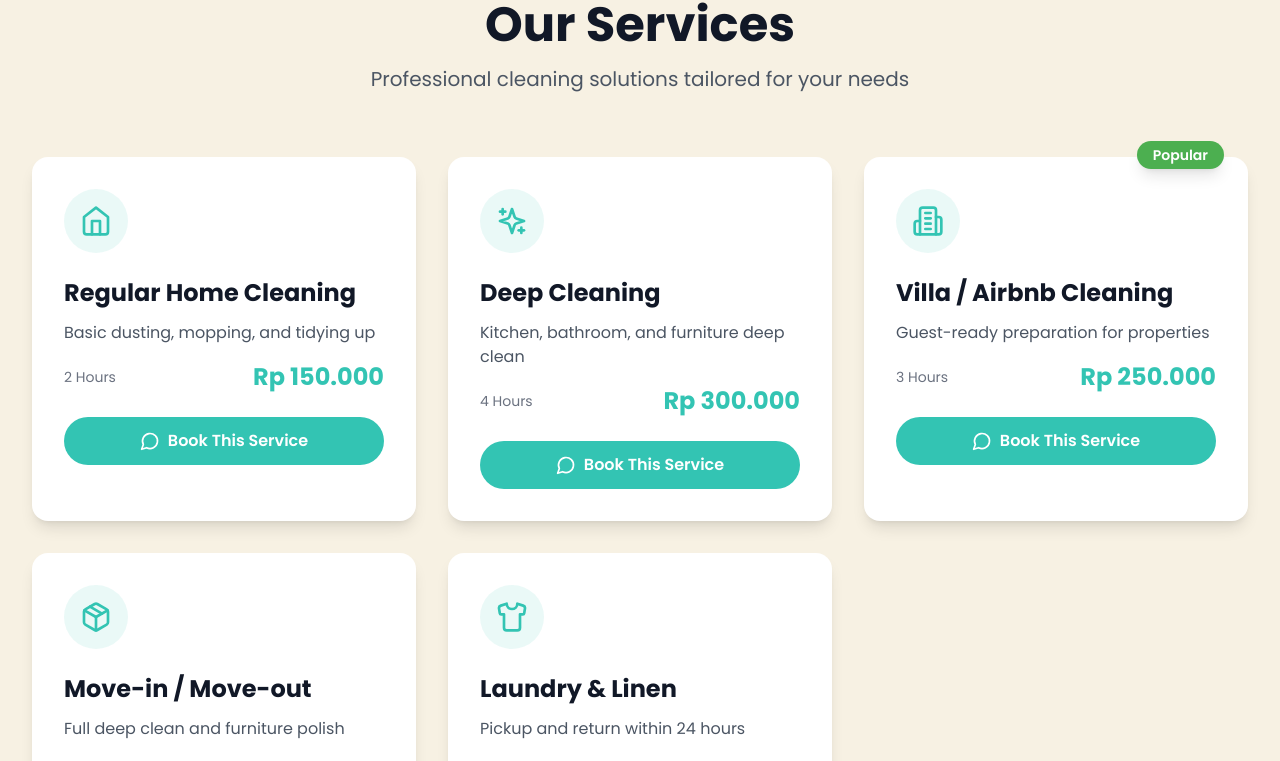
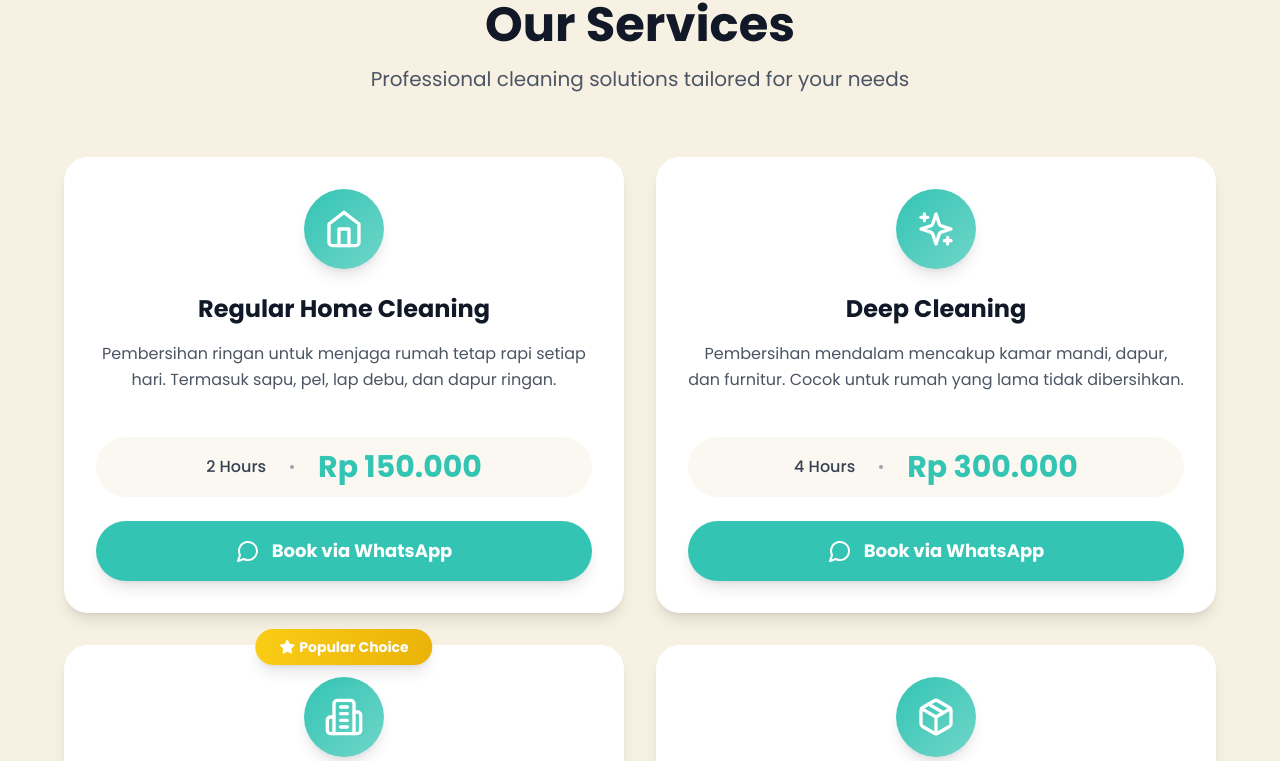
Before and after one commit to haniffaiq/bersihbali, a React (Vite) app: page / in a window 1280 px wide. Shown: the part 879-1640 px from the top of the page. Built offline with nearby package versions, Linux system fonts and the light colour scheme.

Commit message:
Updated App.tsx

```diff
--- a/src/App.tsx
+++ b/src/App.tsx
@@ -27,43 +27,43 @@ function App() {
     {
       icon: Home,
       title: 'Regular Home Cleaning',
-      description: 'Basic dusting, mopping, and tidying up',
+      description: 'Pembersihan ringan untuk menjaga rumah tetap rapi setiap hari. Termasuk sapu, pel, lap debu, dan dapur ringan.',
       duration: '2 Hours',
       price: 'Rp 150.000',
-      message: 'Halo BersihBali, saya mau pesan layanan Regular Home Cleaning untuk area [tulis lokasi Anda].'
+      message: 'Halo BersihBali 👋, saya ingin pesan *Regular Home Cleaning* untuk area [Lokasi Anda].'
     },
     {
       icon: Sparkles,
       title: 'Deep Cleaning',
-      description: 'Kitchen, bathroom, and furniture deep clean',
+      description: 'Pembersihan mendalam mencakup kamar mandi, dapur, dan furnitur. Cocok untuk rumah yang lama tidak dibersihkan.',
       duration: '4 Hours',
       price: 'Rp 300.000',
-      message: 'Halo BersihBali, saya mau pesan layanan Deep Cleaning untuk area [tulis lokasi Anda].'
+      message: 'Halo BersihBali 👋, saya ingin pesan *Deep Cleaning* untuk area [Lokasi Anda].'
     },
     {
       icon: Building2,
       title: 'Villa / Airbnb Cleaning',
-      description: 'Guest-ready preparation for properties',
+      description: 'Layanan khusus villa dan Airbnb, termasuk ganti linen, tata tempat tidur, dan bersihkan seluruh area agar siap untuk tamu.',
       duration: '3 Hours',
       price: 'Rp 250.000',
       popular: true,
-      message: 'Halo BersihBali, saya mau pesan layanan Villa/Airbnb Cleaning untuk area [tulis lokasi Anda].'
+      message: 'Halo BersihBali 👋, saya ingin pesan *Villa/Airbnb Cleaning* untuk area [Lokasi Anda].'
     },
     {
       icon: Package,
-      title: 'Move-in / Move-out',
-      description: 'Full deep clean and furniture polish',
+      title: 'Move-In / Move-Out Cleaning',
+      description: 'Paket lengkap untuk pindahan rumah atau kantor. Termasuk deep clean total dan poles furnitur agar siap huni.',
       duration: '5 Hours',
       price: 'Rp 400.000',
-      message: 'Halo BersihBali, saya mau pesan layanan Move-in/Move-out Cleaning untuk area [tulis lokasi Anda].'
+      message: 'Halo BersihBali 👋, saya ingin pesan *Move-In/Move-Out Cleaning* untuk area [Lokasi Anda].'
     },
     {
       icon: Shirt,
       title: 'Laundry & Linen',
-      description: 'Pickup and return within 24 hours',
+      description: 'Cuci dan setrika linen, sprei, dan handuk dengan layanan antar-jemput 24 jam. Praktis untuk villa dan Airbnb.',
       duration: 'Per Kg',
       price: 'Rp 20.000',
-      message: 'Halo BersihBali, saya mau pesan layanan Laundry & Linen untuk area [tulis lokasi Anda].'
+      message: 'Halo BersihBali 👋, saya ingin pesan *Laundry & Linen* untuk area [Lokasi Anda].'
     }
   ];
 
@@ -190,34 +190,44 @@ function App() {
             </p>
           </div>
 
-          <div className="grid grid-cols-1 md:grid-cols-2 lg:grid-cols-3 gap-8">
+          <div className="grid grid-cols-1 md:grid-cols-2 gap-8 max-w-6xl mx-auto">
             {services.map((service, index) => (
-              <div key={index} className="bg-white rounded-2xl p-8 shadow-lg hover:shadow-2xl transition-all transform hover:-translate-y-2 relative">
+              <div key={index} className="bg-white rounded-3xl p-8 shadow-lg hover:shadow-turquoise/30 hover:shadow-2xl transition-all duration-300 transform hover:-translate-y-2 relative group">
                 {service.popular && (
-                  <div className="absolute -top-4 right-6 bg-green-accent text-white px-4 py-1 rounded-full text-sm font-semibold shadow-lg">
-                    Popular
+                  <div className="absolute -top-4 left-1/2 transform -translate-x-1/2 bg-gradient-to-r from-yellow-400 to-yellow-500 text-white px-6 py-2 rounded-full text-sm font-bold shadow-lg flex items-center space-x-1">
+                    <Star className="w-4 h-4 fill-current" />
+                    <span>Popular Choice</span>
                   </div>
                 )}
-                <div className="w-16 h-16 bg-turquoise/10 rounded-full flex items-center justify-center mb-6">
-                  <service.icon className="w-8 h-8 text-turquoise" />
+                <div className="text-center">
+                  <div className="w-20 h-20 bg-gradient-to-br from-turquoise to-turquoise/70 rounded-full flex items-center justify-center mb-6 mx-auto shadow-lg group-hover:scale-110 transition-transform duration-300">
+                    <service.icon className="w-10 h-10 text-white" />
                   </div>
-                <h3 className="text-2xl font-bold text-gray-900 mb-3">{service.title}</h3>
-                <p className="text-gray-600 mb-4">{service.description}</p>
-                <div className="flex justify-between items-center mb-6 text-sm">
-                  <span className="text-gray-500">{service.duration}</span>
-                  <span className="text-2xl font-bold text-turquoise">{service.price}</span>
+                  <h3 className="text-2xl font-bold text-gray-900 mb-4">{service.title}</h3>
+                  <p className="text-gray-600 mb-6 leading-relaxed min-h-[4.5rem]">{service.description}</p>
+                  <div className="flex justify-center items-center space-x-6 mb-6 text-base bg-sand/50 py-3 px-6 rounded-full">
+                    <span className="text-gray-700 font-medium">{service.duration}</span>
+                    <span className="w-1 h-1 bg-gray-400 rounded-full"></span>
+                    <span className="text-3xl font-bold text-turquoise">{service.price}</span>
                   </div>
                   <a
                     href={createWhatsAppLink(service.message)}
                     target="_blank"
                     rel="noopener noreferrer"
-                  className="w-full bg-turquoise text-white px-6 py-3 rounded-full font-semibold hover:bg-turquoise/90 transition-all flex items-center justify-center space-x-2"
+                    className="w-full bg-turquoise text-white px-8 py-4 rounded-full font-bold text-lg hover:bg-turquoise/90 hover:scale-105 transition-all duration-300 flex items-center justify-center space-x-3 shadow-lg group-hover:shadow-turquoise/40"
                   >
-                  <MessageCircle className="w-5 h-5" />
-                  <span>Book This Service</span>
+                    <MessageCircle className="w-6 h-6" />
+                    <span>Book via WhatsApp</span>
                   </a>
                 </div>
+              </div>
             ))}
+          </div>
+
+          <div className="mt-12 text-center">
+            <p className="text-gray-600 text-lg">
+              Available 7 days a week, island-wide across Bali
+            </p>
           </div>
         </div>
       </section>
```
Lines whose indentation alone changed are shown as unchanged.
